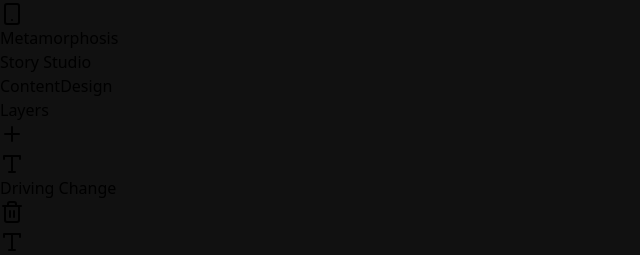
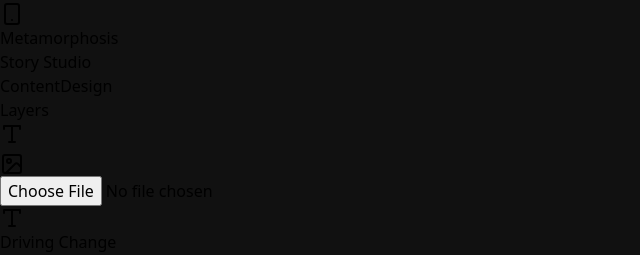
Before and after one commit to MusfiqurTuhin/metamorphosis-studio-git, a React (Vite) app: page / in a window 1280 px wide. Shown: the part 2840-3095 px from the top of the page, without its empty margins (0-640 px from the left). Built offline with nearby package versions, Linux system fonts and the light colour scheme; a web font is replaced by a local one.

Commit message:
feat: Add image layer support with canvas rendering, layer management, and UI controls.

```diff
--- a/src/App.jsx
+++ b/src/App.jsx
@@ -145,7 +145,8 @@ export default function StoryBuilder() {
                     ...DEFAULT_TEXT_STYLE,
                     x: 6, y: 75, size: 38, color: '#e0e0e0', shadow: true, animation: 'fade-up'
                 }
-            ]
+            ],
+            images: [] // Image/logo overlay layers
         }
     ]);
 
@@ -168,21 +169,26 @@ export default function StoryBuilder() {
     const backgroundVideoRef = useRef(null); // HIDDEN VIDEO ELEMENT FOR PLAYBACK
     const dragStartRef = useRef({ x: 0, y: 0, initialX: 0, initialY: 0 });
     const loadedImageRef = useRef(null);
+    const loadedImageLayersRef = useRef([]); // For image overlay layers
     const requestRef = useRef(null);
 
     const activePage = pages[activePageIndex] || pages[0];
-    const activeLayer = activePage.texts.find(t => t.id === activeLayerId);
+    const activeLayer = activePage.texts.find(t => t.id === activeLayerId) ||
+        (activePage.images || []).find(img => img.id === activeLayerId);
+    const activeLayerType = activePage.texts.find(t => t.id === activeLayerId) ? 'text' :
+        (activePage.images || []).find(img => img.id === activeLayerId) ? 'image' : null;
 
     // --- INIT & SAFETY ---
     useEffect(() => {
-        if (activePage.texts.length > 0) {
-            if (!activeLayerId || !activePage.texts.find(t => t.id === activeLayerId)) {
+        const allLayers = [...activePage.texts, ...(activePage.images || [])];
+        if (allLayers.length > 0) {
+            if (!activeLayerId || !allLayers.find(l => l.id === activeLayerId)) {
                 if (activeLayerId) setActiveLayerId(null);
             }
         } else {
             setActiveLayerId(null);
         }
-    }, [activePageIndex, activePage.texts, activeLayerId]);
+    }, [activePageIndex, activePage.texts, activePage.images, activeLayerId]);
 
     // --- RESIZING ENGINE ---
     useEffect(() => {
@@ -349,11 +355,42 @@ export default function StoryBuilder() {
         setActiveTab('design');
     };
 
+    const addImageLayer = (imageSrc) => {
+        const newId = Date.now().toString();
+        const newImage = {
+            id: newId, src: imageSrc,
+            x: 50, y: 50, width: 30, opacity: 1 // width as percentage
+        };
+        setPages(prevPages => {
+            const newPages = [...prevPages];
+            const currentPage = newPages[activePageIndex];
+            const images = currentPage.images || [];
+            newPages[activePageIndex] = { ...currentPage, images: [...images, newImage] };
+            return newPages;
+        });
+        setActiveLayerId(newId);
+        setActiveTab('design');
+    };
+
+    const updateImageLayer = (id, field, value) => {
+        setPages(prevPages => {
+            const newPages = [...prevPages];
+            const currentPage = newPages[activePageIndex];
+            const newImages = (currentPage.images || []).map(img => img.id === id ? { ...img, [field]: value } : img);
+            newPages[activePageIndex] = { ...currentPage, images: newImages };
+            return newPages;
+        });
+    };
+
     const deleteLayer = (id) => {
         setPages(prevPages => {
             const newPages = [...prevPages];
             const currentPage = newPages[activePageIndex];
-            newPages[activePageIndex] = { ...currentPage, texts: currentPage.texts.filter(t => t.id !== id) };
+            newPages[activePageIndex] = {
+                ...currentPage,
+                texts: currentPage.texts.filter(t => t.id !== id),
+                images: (currentPage.images || []).filter(img => img.id !== id)
+            };
             return newPages;
         });
         if (activeLayerId === id) setActiveLayerId(null);
@@ -365,7 +402,8 @@ export default function StoryBuilder() {
             const newId = Date.now();
             const newPage = {
                 ...lastPage, id: newId,
-                texts: lastPage.texts.map(t => ({ ...t, id: Math.random().toString() }))
+                texts: lastPage.texts.map(t => ({ ...t, id: Math.random().toString() })),
+                images: (lastPage.images || []).map(img => ({ ...img, id: Math.random().toString() }))
             };
             return [...prevPages, newPage];
         });
@@ -600,6 +638,23 @@ export default function StoryBuilder() {
             }
             ctx.restore();
         });
+
+        // --- RENDER IMAGE LAYERS ---
+        (pageData.images || []).forEach((imgLayer, index) => {
+            const imgEl = pageData.imageElements ? pageData.imageElements[index] : null;
+            if (!imgEl || !imgEl.complete) return;
+
+            ctx.save();
+            ctx.globalAlpha = imgLayer.opacity || 1;
+
+            const imgX = width * (imgLayer.x / 100);
+            const imgY = height * (imgLayer.y / 100);
+            const imgWidth = width * (imgLayer.width / 100);
+            const imgHeight = (imgWidth / imgEl.width) * imgEl.height; // maintain aspect ratio
+
+            ctx.drawImage(imgEl, imgX, imgY, imgWidth, imgHeight);
+            ctx.restore();
+        });
     };
 
     // --- EXPORT ---
@@ -753,7 +808,7 @@ export default function StoryBuilder() {
         const render = (time) => {
             const img = loadedImageRef.current;
             const vid = backgroundVideoRef.current;
-            const pageData = { ...activePage, imgElement: img, videoElement: vid };
+            const pageData = { ...activePage, imgElement: img, videoElement: vid, imageElements: loadedImageLayersRef.current };
 
             if (isPlaying) {
                 const duration = activePage.duration * 1000;
@@ -873,7 +928,20 @@ export default function StoryBuilder() {
                                 <div className="space-y-3">
                                     <div className="flex justify-between items-center">
                                         <h3 className="text-xs font-bold text-white/50 uppercase tracking-wider">Layers</h3>
-                                        <button onClick={addTextLayer} className="bg-white/10 hover:bg-white/20 text-orange-500 p-1.5 rounded transition-colors"><Plus className="w-4 h-4" /></button>
+                                        <div className="flex gap-2">
+                                            <button onClick={addTextLayer} className="bg-white/10 hover:bg-white/20 text-orange-500 p-1.5 rounded transition-colors" title="Add Text"><Type className="w-4 h-4" /></button>
+                                            <label className="bg-white/10 hover:bg-white/20 text-blue-500 p-1.5 rounded transition-colors cursor-pointer" title="Add Image">
+                                                <ImageIcon className="w-4 h-4" />
+                                                <input type="file" accept="image/*" className="hidden" onChange={(e) => {
+                                                    const file = e.target.files[0];
+                                                    if (file) {
+                                                        const reader = new FileReader();
+                                                        reader.onloadend = () => addImageLayer(reader.result);
+                                                        reader.readAsDataURL(file);
+                                                    }
+                                                }} />
+                                            </label>
+                                        </div>
                                     </div>
                                     <div className="space-y-2">
                                         {(activePage.texts || []).map(text => (
@@ -885,7 +953,16 @@ export default function StoryBuilder() {
                                                 <button onClick={(e) => { e.stopPropagation(); deleteLayer(text.id); }} className="text-neutral-600 hover:text-red-500 p-1 opacity-0 group-hover:opacity-100 transition-opacity"><Trash2 className="w-4 h-4" /></button>
                                             </div>
                                         ))}
-                                        {activePage.texts.length === 0 && <div className="text-center py-8 text-neutral-600 text-sm border border-dashed border-white/10 rounded-lg">No text layers. Click + to add.</div>}
+                                        {(activePage.images || []).map(img => (
+                                            <div key={img.id} onClick={() => { setActiveLayerId(img.id); setActiveTab('design'); }} className={`p-3 rounded-lg border cursor-pointer flex items-center justify-between group transition-all ${activeLayerId === img.id ? 'bg-[#2a2a2a] border-blue-500/50' : 'bg-[#1a1a1a] border-white/5 hover:border-white/20'}`}>
+                                                <div className="flex items-center gap-3 overflow-hidden">
+                                                    <ImageIcon className={`w-4 h-4 flex-shrink-0 ${activeLayerId === img.id ? 'text-blue-500' : 'text-neutral-600'}`} />
+                                                    <span className="truncate text-sm font-medium text-gray-300">Image</span>
+                                                </div>
+                                                <button onClick={(e) => { e.stopPropagation(); deleteLayer(img.id); }} className="text-neutral-600 hover:text-red-500 p-1 opacity-0 group-hover:opacity-100 transition-opacity"><Trash2 className="w-4 h-4" /></button>
+                                            </div>
+                                        ))}
+                                        {activePage.texts.length === 0 && (activePage.images || []).length === 0 && <div className="text-center py-8 text-neutral-600 text-sm border border-dashed border-white/10 rounded-lg">No layers. Click + to add.</div>}
                                     </div>
                                 </div>
 
```
